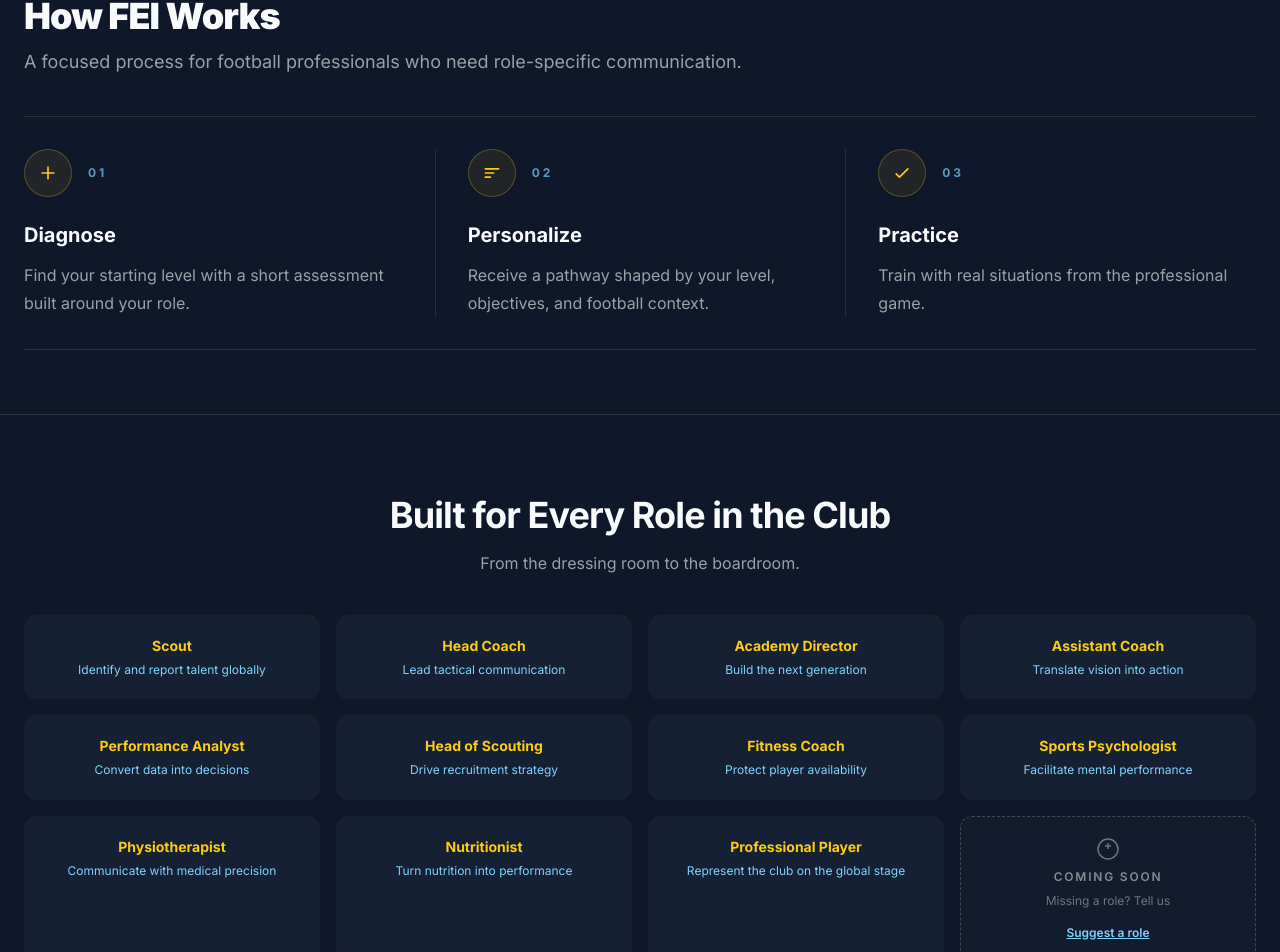
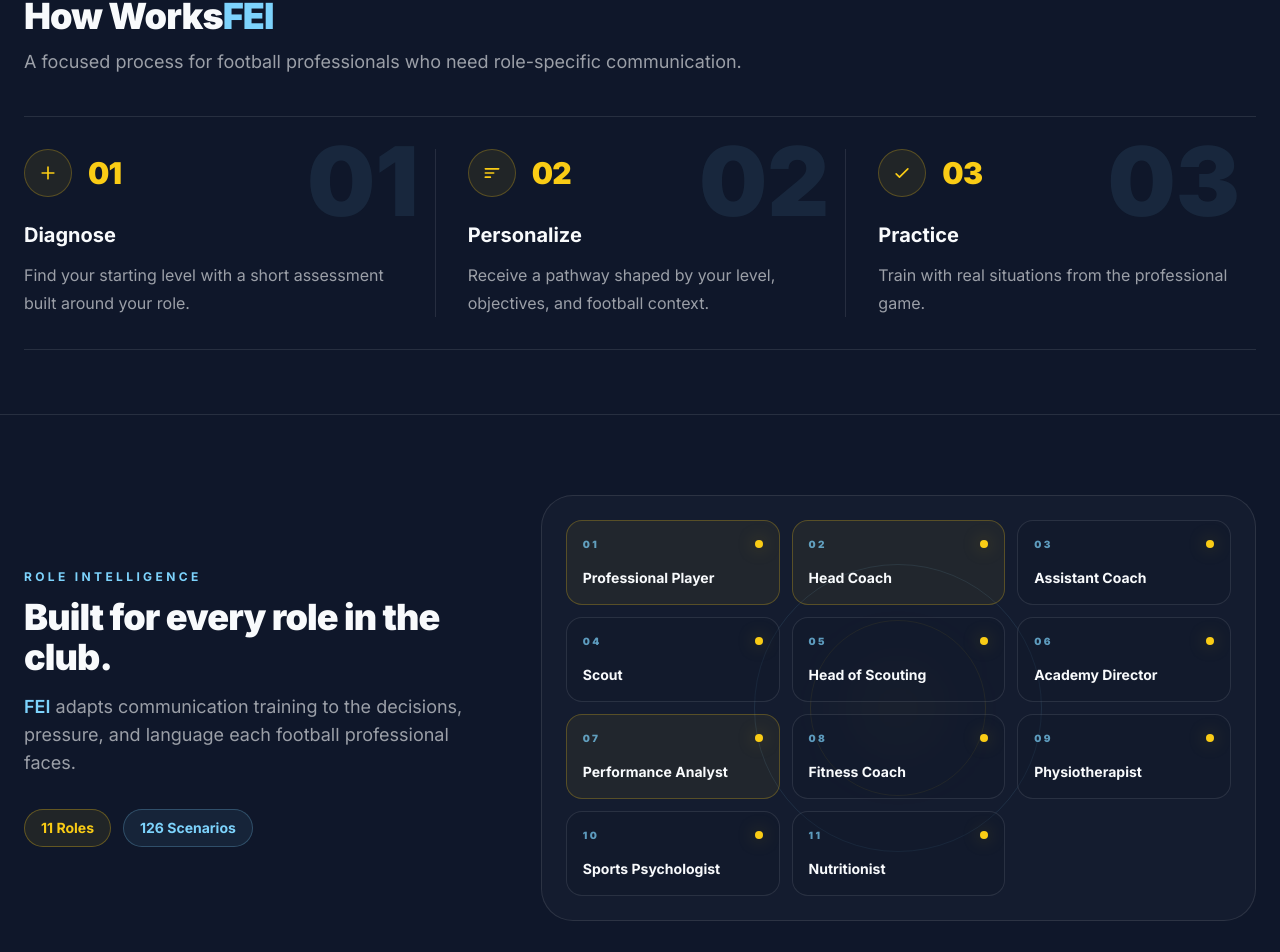
Before and after one commit to feifootball/fei-platform, a Next.js app: page / in a window 1280 px wide. Shown: the part 793-1745 px from the top of the page. Built offline with nearby package versions, Linux system fonts and the light colour scheme.

Commit message:
Enhance method numbers and redesign roles section

```diff
--- a/app/page.tsx
+++ b/app/page.tsx
@@ -177,13 +177,26 @@ export default function Home() {
             <p className="mb-3 text-xs font-bold uppercase tracking-[0.28em] text-fei-sky">
               The FEI Method
             </p>
-            <h2 className="text-3xl font-black tracking-tight text-fei-text sm:text-4xl">{t.how_title}</h2>
+            <h2 className="text-3xl font-black tracking-tight text-fei-text sm:text-4xl">
+              {t.how_title.includes('FEI') ? (
+                <>
+                  {t.how_title.replace('FEI', '')}
+                  <span className="text-fei-sky">FEI</span>
+                </>
+              ) : (
+                t.how_title
+              )}
+            </h2>
             <p className="mt-3 max-w-5xl text-base leading-7 text-fei-text/60 sm:text-lg lg:whitespace-nowrap">{t.how_subtitle}</p>
           </div>
 
           <div className="grid gap-8 border-y border-fei-text/10 py-8 md:grid-cols-3 md:gap-0">
             {t.steps.map((item, index) => (
-              <article key={item.step} className="relative md:border-l md:border-fei-text/10 md:pl-8 md:first:border-l-0 md:first:pl-0">
+              <article key={item.step} className="group relative md:border-l md:border-fei-text/10 md:pl-8 md:first:border-l-0 md:first:pl-0">
+                <div className="pointer-events-none absolute -top-4 right-4 text-7xl font-black leading-none text-fei-sky/[0.09] transition duration-300 group-hover:text-fei-yellow/[0.16] sm:text-8xl">
+                  {item.step}
+                </div>
+
                 <div className="mb-6 flex items-center gap-4">
                   <div className="flex h-12 w-12 items-center justify-center rounded-full border border-fei-yellow/25 bg-fei-yellow/[0.08] text-fei-yellow">
                     {index === 0 && (
@@ -203,7 +216,7 @@ export default function Home() {
                     )}
                   </div>
 
-                  <span className="text-xs font-bold uppercase tracking-[0.24em] text-fei-sky/70">{item.step}</span>
+                  <span className="text-2xl font-black tracking-tight text-fei-yellow sm:text-3xl">{item.step}</span>
                 </div>
 
                 <h3 className="text-xl font-bold text-fei-text">{item.title}</h3>
@@ -216,23 +229,66 @@ export default function Home() {
 
       <section id="roles" className="scroll-mt-28 border-t border-fei-text/10 px-6 py-16 sm:py-20">
         <div className="mx-auto max-w-7xl">
-          <div className="mb-10 text-center">
-            <h2 className="text-3xl font-bold tracking-tight sm:text-4xl">{t.roles_title}</h2>
-            <p className="mx-auto mt-4 max-w-2xl text-fei-text/60">{t.roles_subtitle}</p>
-          </div>
-          <div className="grid grid-cols-2 gap-3 sm:grid-cols-3 sm:gap-4 lg:grid-cols-4">
-            {roles.map((role) => (
-              <article key={role.name} className="flex flex-col items-center gap-1.5 rounded-xl border border-transparent bg-[#162033] px-4 py-5 text-center">
-                <span className="text-sm font-bold text-fei-yellow">{role.name}</span>
-                <span className="text-xs leading-snug text-fei-sky">{lang === 'en' ? role.en : role.es}</span>
-              </article>
-            ))}
-            <article className="flex flex-col items-center justify-center gap-2 rounded-xl border border-dashed border-fei-text/20 bg-fei-text/[0.02] px-4 py-5 text-center">
-              <svg xmlns="http://www.w3.org/2000/svg" viewBox="0 0 24 24" fill="none" stroke="currentColor" strokeWidth={1.5} className="h-6 w-6 text-fei-text/40"><circle cx="12" cy="12" r="10" /><path d="M12 6v6m3-3H9" /></svg>
-              <span className="text-xs font-semibold uppercase tracking-[0.15em] text-fei-text/50">{t.coming_soon}</span>
-              <p className="text-xs leading-snug text-fei-text/40">{t.suggest_role_text}</p>
-              <a href="/suggest-role" className="mt-2 text-xs font-semibold text-fei-sky underline hover:text-fei-yellow">{t.suggest_role_link}</a>
-            </article>
+          <div className="grid gap-10 lg:grid-cols-[0.8fr_1.2fr] lg:items-center">
+            <div>
+              <p className="mb-3 text-xs font-bold uppercase tracking-[0.28em] text-fei-sky">
+                Role Intelligence
+              </p>
+              <h2 className="text-3xl font-black tracking-tight text-fei-text sm:text-4xl">
+                Built for every role in the club.
+              </h2>
+              <p className="mt-4 max-w-xl text-base leading-7 text-fei-text/60 sm:text-lg">
+                <span className="font-semibold text-fei-sky">FEI</span> adapts communication training to the decisions, pressure, and language each football professional faces.
+              </p>
+
+              <div className="mt-8 flex flex-wrap gap-3">
+                <span className="rounded-full border border-fei-yellow/30 bg-fei-yellow/[0.08] px-4 py-2 text-sm font-bold text-fei-yellow">
+                  11 Roles
+                </span>
+                <span className="rounded-full border border-fei-sky/25 bg-fei-sky/[0.07] px-4 py-2 text-sm font-bold text-fei-sky">
+                  126 Scenarios
+                </span>
+              </div>
+            </div>
+
+            <div className="relative overflow-hidden rounded-[2rem] border border-fei-text/10 bg-fei-text/[0.025] p-5 sm:p-6">
+              <div className="absolute left-1/2 top-1/2 h-72 w-72 -translate-x-1/2 -translate-y-1/2 rounded-full border border-fei-sky/10" />
+              <div className="absolute left-1/2 top-1/2 h-44 w-44 -translate-x-1/2 -translate-y-1/2 rounded-full border border-fei-yellow/10" />
+              <div className="absolute left-1/2 top-1/2 h-20 w-20 -translate-x-1/2 -translate-y-1/2 rounded-full bg-fei-yellow/[0.06] blur-2xl" />
+
+              <div className="relative grid gap-3 sm:grid-cols-3">
+                {[
+                  'Professional Player',
+                  'Head Coach',
+                  'Assistant Coach',
+                  'Scout',
+                  'Head of Scouting',
+                  'Academy Director',
+                  'Performance Analyst',
+                  'Fitness Coach',
+                  'Physiotherapist',
+                  'Sports Psychologist',
+                  'Nutritionist',
+                ].map((role, index) => (
+                  <div
+                    key={role}
+                    className={`group relative rounded-2xl border p-4 transition duration-300 hover:-translate-y-1 ${
+                      index === 0 || index === 1 || index === 6
+                        ? 'border-fei-yellow/25 bg-fei-yellow/[0.06]'
+                        : 'border-fei-text/10 bg-fei-bg/35'
+                    }`}
+                  >
+                    <div className="mb-4 flex items-center justify-between">
+                      <span className="text-[10px] font-black uppercase tracking-[0.24em] text-fei-sky/70">
+                        {String(index + 1).padStart(2, '0')}
+                      </span>
+                      <span className="h-2 w-2 rounded-full bg-fei-yellow shadow-[0_0_18px_rgba(241,196,15,0.35)]" />
+                    </div>
+                    <p className="text-sm font-bold leading-5 text-fei-text">{role}</p>
+                  </div>
+                ))}
+              </div>
+            </div>
           </div>
         </div>
       </section>
```
